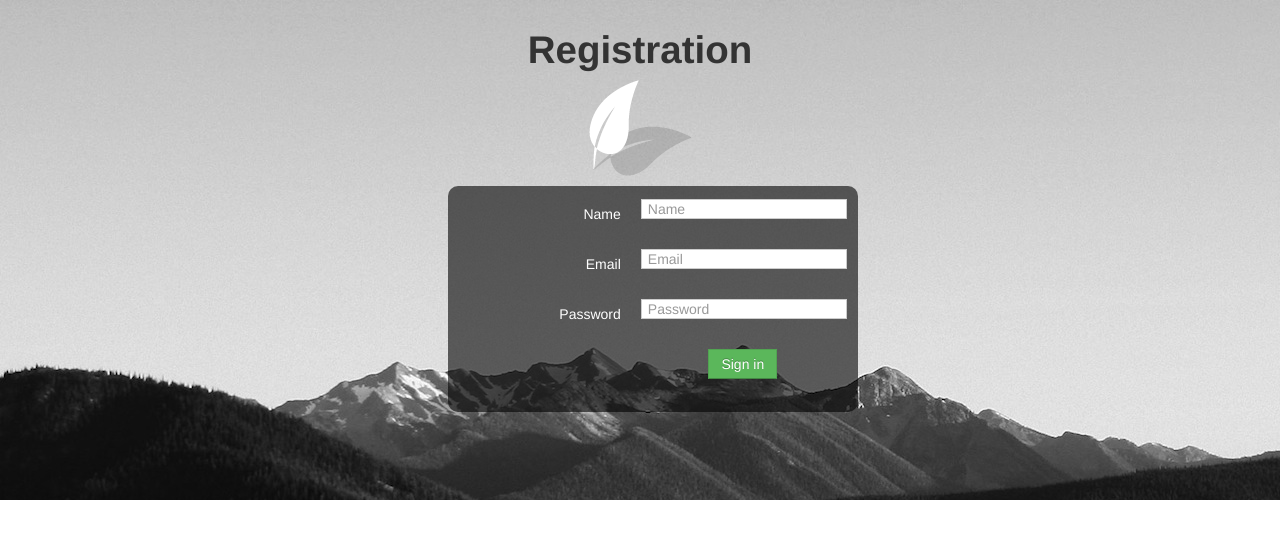
After one commit to namelessnerd/pccr, a Django app: template me_med/me_med/templates/forum_register.html in a window 1280 px wide. The commit adds this page. Shown: the top 539 px of the page. Run offline with Django 3.2, Linux system fonts and the light colour scheme; the template is opened without the code that fills it, so the values that code supplies are empty.

Commit message:
Added registration page, incorporated registration script into DB, added templates and forms

```diff
--- a/me_med/me_med/templates/forum.html
+++ b/me_med/me_med/templates/forum.html
@@ -4,44 +4,9 @@
 		<link rel="stylesheet" href="/static/css/bootstrap.css">
 	</head>
 	<body>
-		<div class="container row-fluid">
-			<div class="span12" style="height: 500px; min-width: 100%; background:url('/static/img/mountain.jpg'); text-align: center;">
-				<br>
-				<h1>ME-MED</h1>
-				<img src='/static/img/leaf.png'></img>
-				<h3>A Patient Centric Medical Community</h3>
-				<p>A place for patients to discuss, compare, and share tips about their experiences managing chronic disease.</p>
-				<br><br>
-				<p><i>“Every mountain top is within reach if you just keep climbing.” ― Barry Finlay, Kilimanjaro and Beyond</i></p>
-			</div>
-		</div>
-		<div class="container row-fluid">
-			<div class="span4" style="position: relative; height: 100px; background:#66CC33; text-align: center;">
-				<br>
-				<h1>Register</h1>
-			</div>
-			<div class="span4" style="position: relative; height: 100px; background:#FFCC33; text-align: center;">
-				<br>
-				<h1>Explore</h1>
-			</div>
-			<div class="span4" style="position: relative; height: 100px; background:#33CCFF; text-align: center;">
-				<br>
-				<h1>Log in</h1>
-			</div>
-		</div>
-		<!-- <div class="container row-fluid" style="height:16px;">
-			<div class="span4"></div>
-			<div class="span4" style="background:66CC66;"></div>
-			<div class="span4"></div>
-		</div> -->
-<!-- 		<div class="container row-fluid" style="background:#FFCC33; height:400px; border:#FFCC33; solid 10px">
-			<div class="span1"></div>
-			<div class="span4" style="position:relative; top:25px; background:#B0B0B0; border-radius: 5px; height: 100px;;">
-				<h2 style="position: relative; left:15px;">Epilepsy</h2>
-			</div>
-			<div class="span2"></div>
-		</div> -->
-	</body>
+		{% block content_block %}
+		{% endblock %}
+			</body>
 </html>
 
 
--- /dev/null
+++ b/me_med/me_med/templates/forum_register.html
@@ -0,0 +1,41 @@
+{% extends 'forum.html' %}
+
+{% block content_block %}
+	<div class="container row-fluid">
+		<div class="span12" style="height: 500px; min-width: 100%; background:url('/static/img/mountain.jpg'); text-align: center;">
+			<br>
+			<h1>Registration</h1>
+			<img src='/static/img/leaf.png'></img>
+			<p><i></i></p>
+			<form class="form-horizontal" action="/registerme/" method="post" style="position: relative; left: 35%;
+				width: 30%; border-radius: 10px; padding: 1%;color: white; background: rgba(0, 0, 0, 0.6);;">
+				{% csrf_token %}
+				<div class="control-group">
+					<label class="control-label" for="inputName">Name</label>
+					<div class="controls">
+					  <input type="text" name="name" id="inputName"
+					  placeholder="Name">
+					</div>
+				</div>
+			  <div class="control-group">
+				<label class="control-label" for="inputEmail">Email</label>
+				<div class="controls">
+				  <input type="text" name="email" id="inputEmail" placeholder="Email">
+				</div>
+			  </div>
+			  <div class="control-group">
+				<label class="control-label" for="inputPassword">Password</label>
+				<div class="controls">
+				  <input type="password" name= "password" id="inputPassword" placeholder="Password">
+				</div>
+			  </div>
+			  <div class="control-group">
+				<div class="controls">
+				  <button type="submit" class="btn btn-success">Sign in</button>
+				</div>
+			  </div>
+			</form>
+		</div>
+
+	</div>
+{% endblock %}
--- a/me_med/me_med/urls.py
+++ b/me_med/me_med/urls.py
@@ -6,6 +6,8 @@ from django.conf.urls import patterns, include, url
 
 urlpatterns = patterns('',
 	url(r'^$','appy.views.home',name='pccr_home'),
+	url(r'^register/$','appy.views.register',name='pccr_home'),
+	url(r'^registerme/$','appy.views.registerme',name='pccr_home'),
     # Examples:
     # url(r'^$', 'proj.views.home', name='home'),
     # url(r'^proj/', include('proj.foo.urls')),
```
Also changed, not shown: me_med/me_med/appy/views.py (+16 -1 lines), me_med/me_med/templates/forum_home.html (added, +43 -0 lines), me_med/me_med/templates/forum_register_confirm.html (added, +35 -0 lines), 1 other file.
